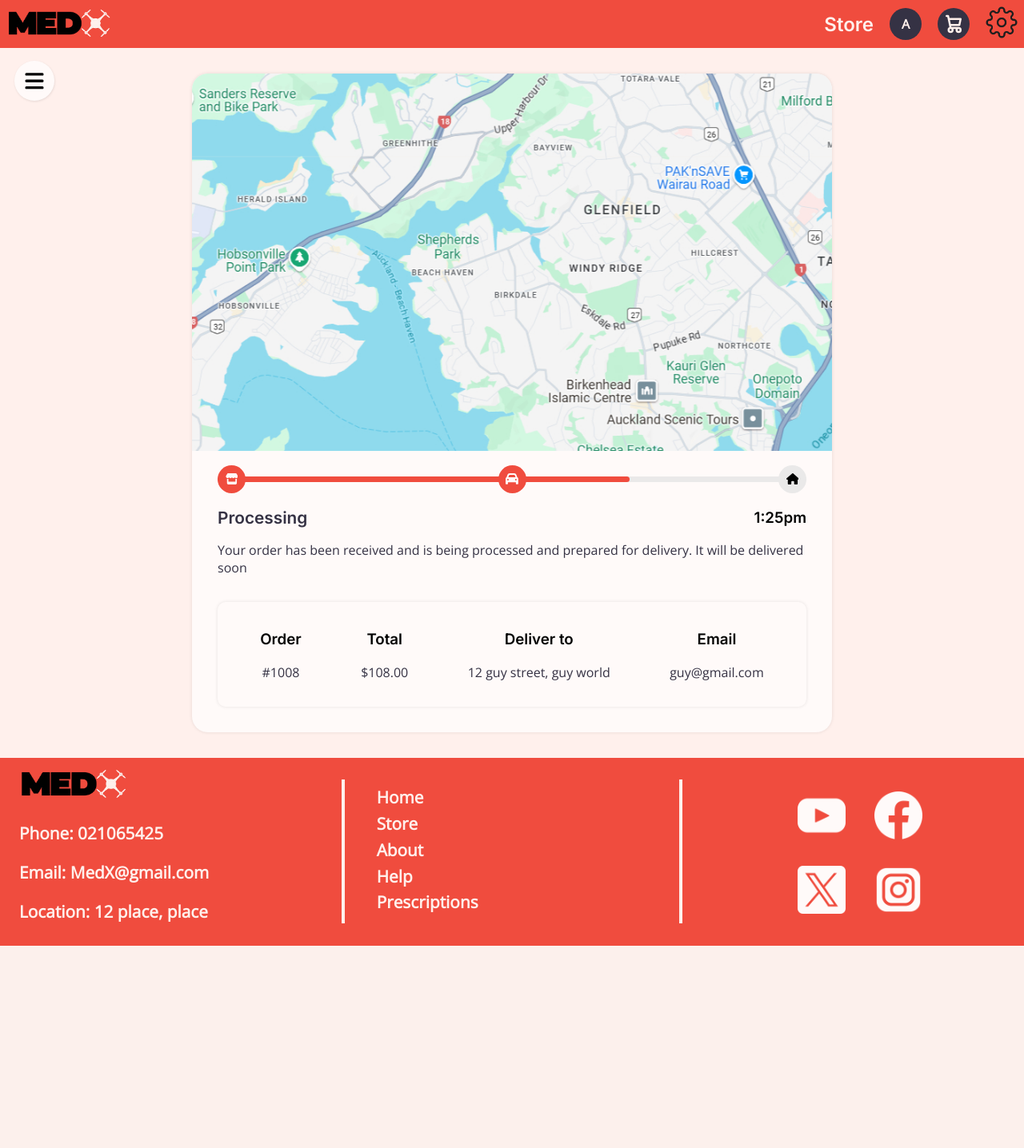
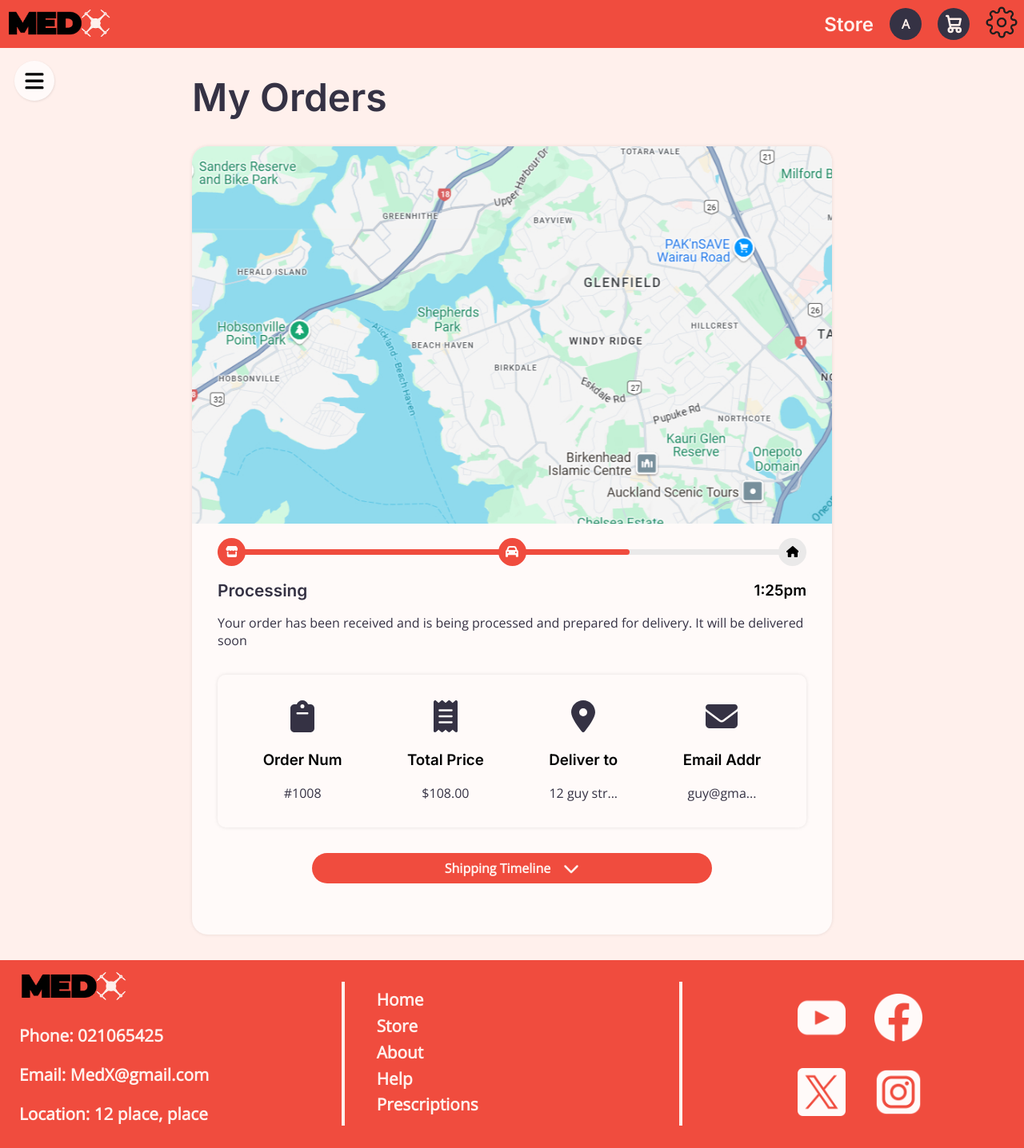
Before and after one commit to ash857/MedXWebsite, a PHP site: page /order-tracking.html in a window 1280 px wide. Shown: the whole page at 80% size. Before the commit the page ends 1183 px from the top, so only its background shows below. Run offline with PHP 8.4, Linux system fonts and the light colour scheme.

Commit message:
order tracking page after feedback

```diff
--- a/main.js
+++ b/main.js
@@ -304,3 +304,17 @@ function trackingButtonPressed(){
     });
   });
 }
+
+function copyOrderText(el) {
+  const text = el.querySelector(".text-to-copy").textContent;
+  navigator.clipboard.writeText(text);
+  const tooltip = el.querySelector(".tooltip-text");
+  const tooltipText = el.querySelector(".tooltip-text").textContent;
+  tooltip.textContent = "Copied!";
+  setTimeout(() => tooltip.textContent = tooltipText, 2000);
+}
+
+function toggleTimeline() {
+  const el = document.querySelector(".timeline");
+  el.classList.toggle("show");
+}
--- a/order-tracking.html
+++ b/order-tracking.html
@@ -91,7 +91,10 @@
                         <svg xmlns="http://www.w3.org/2000/svg" fill="currentColor" viewBox="0 0 576 512"><!--!Font Awesome Free 6.7.2 by @fontawesome - https://fontawesome.com License - https://fontawesome.com/license/free Copyright 2025 Fonticons, Inc.--><path d="M547.6 103.8L490.3 13.1C485.2 5 476.1 0 466.4 0L109.6 0C99.9 0 90.8 5 85.7 13.1L28.3 103.8c-29.6 46.8-3.4 111.9 51.9 119.4c4 .5 8.1 .8 12.1 .8c26.1 0 49.3-11.4 65.2-29c15.9 17.6 39.1 29 65.2 29c26.1 0 49.3-11.4 65.2-29c15.9 17.6 39.1 29 65.2 29c26.2 0 49.3-11.4 65.2-29c16 17.6 39.1 29 65.2 29c4.1 0 8.1-.3 12.1-.8c55.5-7.4 81.8-72.5 52.1-119.4zM499.7 254.9c0 0 0 0-.1 0c-5.3 .7-10.7 1.1-16.2 1.1c-12.4 0-24.3-1.9-35.4-5.3L448 384l-320 0 0-133.4c-11.2 3.5-23.2 5.4-35.6 5.4c-5.5 0-11-.4-16.3-1.1l-.1 0c-4.1-.6-8.1-1.3-12-2.3L64 384l0 64c0 35.3 28.7 64 64 64l320 0c35.3 0 64-28.7 64-64l0-64 0-131.4c-4 1-8 1.8-12.3 2.3z"/></svg>
                     </div>
                     <div class="order-tracking-text">
-                        <h3>Order 1</h3>
+                        <div class="order-title">
+                            <h3>Order 1</h3>
+                            <svg class="pen" xmlns="http://www.w3.org/2000/svg" fill="currentColor" viewBox="0 0 512 512"><!--!Font Awesome Free 6.7.2 by @fontawesome - https://fontawesome.com License - https://fontawesome.com/license/free Copyright 2025 Fonticons, Inc.--><path d="M471.6 21.7c-21.9-21.9-57.3-21.9-79.2 0L362.3 51.7l97.9 97.9 30.1-30.1c21.9-21.9 21.9-57.3 0-79.2L471.6 21.7zm-299.2 220c-6.1 6.1-10.8 13.6-13.5 21.9l-29.6 88.8c-2.9 8.6-.6 18.1 5.8 24.6s15.9 8.7 24.6 5.8l88.8-29.6c8.2-2.7 15.7-7.4 21.9-13.5L437.7 172.3 339.7 74.3 172.4 241.7zM96 64C43 64 0 107 0 160L0 416c0 53 43 96 96 96l256 0c53 0 96-43 96-96l0-96c0-17.7-14.3-32-32-32s-32 14.3-32 32l0 96c0 17.7-14.3 32-32 32L96 448c-17.7 0-32-14.3-32-32l0-256c0-17.7 14.3-32 32-32l96 0c17.7 0 32-14.3 32-32s-14.3-32-32-32L96 64z"/></svg>
+                        </div>
                         <p>Status: Processing</p>
                     </div>
                 </div>
@@ -100,7 +103,10 @@
                         <svg xmlns="http://www.w3.org/2000/svg" fill="currentColor"  viewBox="0 0 512 512"><!--!Font Awesome Free 6.7.2 by @fontawesome - https://fontawesome.com License - https://fontawesome.com/license/free Copyright 2025 Fonticons, Inc.--><path d="M135.2 117.4L109.1 192l293.8 0-26.1-74.6C372.3 104.6 360.2 96 346.6 96L165.4 96c-13.6 0-25.7 8.6-30.2 21.4zM39.6 196.8L74.8 96.3C88.3 57.8 124.6 32 165.4 32l181.2 0c40.8 0 77.1 25.8 90.6 64.3l35.2 100.5c23.2 9.6 39.6 32.5 39.6 59.2l0 144 0 48c0 17.7-14.3 32-32 32l-32 0c-17.7 0-32-14.3-32-32l0-48L96 400l0 48c0 17.7-14.3 32-32 32l-32 0c-17.7 0-32-14.3-32-32l0-48L0 256c0-26.7 16.4-49.6 39.6-59.2zM128 288a32 32 0 1 0 -64 0 32 32 0 1 0 64 0zm288 32a32 32 0 1 0 0-64 32 32 0 1 0 0 64z"/></svg>
                     </div>
                     <div class="order-tracking-text">
-                        <h3>Order 2</h3>
+                        <div class="order-title">
+                            <h3>Order 2</h3>
+                            <svg class="pen" xmlns="http://www.w3.org/2000/svg" fill="currentColor" viewBox="0 0 512 512"><!--!Font Awesome Free 6.7.2 by @fontawesome - https://fontawesome.com License - https://fontawesome.com/license/free Copyright 2025 Fonticons, Inc.--><path d="M471.6 21.7c-21.9-21.9-57.3-21.9-79.2 0L362.3 51.7l97.9 97.9 30.1-30.1c21.9-21.9 21.9-57.3 0-79.2L471.6 21.7zm-299.2 220c-6.1 6.1-10.8 13.6-13.5 21.9l-29.6 88.8c-2.9 8.6-.6 18.1 5.8 24.6s15.9 8.7 24.6 5.8l88.8-29.6c8.2-2.7 15.7-7.4 21.9-13.5L437.7 172.3 339.7 74.3 172.4 241.7zM96 64C43 64 0 107 0 160L0 416c0 53 43 96 96 96l256 0c53 0 96-43 96-96l0-96c0-17.7-14.3-32-32-32s-32 14.3-32 32l0 96c0 17.7-14.3 32-32 32L96 448c-17.7 0-32-14.3-32-32l0-256c0-17.7 14.3-32 32-32l96 0c17.7 0 32-14.3 32-32s-14.3-32-32-32L96 64z"/></svg>
+                        </div>
                         <p>Status: Delivering</p>
                     </div>
                 </div>
@@ -109,7 +115,10 @@
                         <svg xmlns="http://www.w3.org/2000/svg" fill="currentColor" viewBox="0 0 576 512"><!--!Font Awesome Free 6.7.2 by @fontawesome - https://fontawesome.com License - https://fontawesome.com/license/free Copyright 2025 Fonticons, Inc.--><path d="M547.6 103.8L490.3 13.1C485.2 5 476.1 0 466.4 0L109.6 0C99.9 0 90.8 5 85.7 13.1L28.3 103.8c-29.6 46.8-3.4 111.9 51.9 119.4c4 .5 8.1 .8 12.1 .8c26.1 0 49.3-11.4 65.2-29c15.9 17.6 39.1 29 65.2 29c26.1 0 49.3-11.4 65.2-29c15.9 17.6 39.1 29 65.2 29c26.2 0 49.3-11.4 65.2-29c16 17.6 39.1 29 65.2 29c4.1 0 8.1-.3 12.1-.8c55.5-7.4 81.8-72.5 52.1-119.4zM499.7 254.9c0 0 0 0-.1 0c-5.3 .7-10.7 1.1-16.2 1.1c-12.4 0-24.3-1.9-35.4-5.3L448 384l-320 0 0-133.4c-11.2 3.5-23.2 5.4-35.6 5.4c-5.5 0-11-.4-16.3-1.1l-.1 0c-4.1-.6-8.1-1.3-12-2.3L64 384l0 64c0 35.3 28.7 64 64 64l320 0c35.3 0 64-28.7 64-64l0-64 0-131.4c-4 1-8 1.8-12.3 2.3z"/></svg>
                     </div>
                     <div class="order-tracking-text">
-                        <h3>Order 3</h3>
+                        <div class="order-title">
+                            <h3>Order 3</h3>
+                            <svg class="pen" xmlns="http://www.w3.org/2000/svg" fill="currentColor" viewBox="0 0 512 512"><!--!Font Awesome Free 6.7.2 by @fontawesome - https://fontawesome.com License - https://fontawesome.com/license/free Copyright 2025 Fonticons, Inc.--><path d="M471.6 21.7c-21.9-21.9-57.3-21.9-79.2 0L362.3 51.7l97.9 97.9 30.1-30.1c21.9-21.9 21.9-57.3 0-79.2L471.6 21.7zm-299.2 220c-6.1 6.1-10.8 13.6-13.5 21.9l-29.6 88.8c-2.9 8.6-.6 18.1 5.8 24.6s15.9 8.7 24.6 5.8l88.8-29.6c8.2-2.7 15.7-7.4 21.9-13.5L437.7 172.3 339.7 74.3 172.4 241.7zM96 64C43 64 0 107 0 160L0 416c0 53 43 96 96 96l256 0c53 0 96-43 96-96l0-96c0-17.7-14.3-32-32-32s-32 14.3-32 32l0 96c0 17.7-14.3 32-32 32L96 448c-17.7 0-32-14.3-32-32l0-256c0-17.7 14.3-32 32-32l96 0c17.7 0 32-14.3 32-32s-14.3-32-32-32L96 64z"/></svg>
+                        </div>
                         <p>Status: Processing</p>
                     </div>
                 </div>
@@ -124,6 +133,9 @@
     </div>
 
     <div class="orders">
+        <div class="order-header">
+            <h2>My Orders</h2>
+        </div>
         <div class="order-container">
             <img src="images/map.png" alt="delivery map">
             <div class="order-content">
@@ -152,20 +164,103 @@
                 </div>
                 <div class="order-details-container">
                     <div class="order-text">
-                        <h3>Order</h3>
+                        <svg xmlns="http://www.w3.org/2000/svg" fill="currentColor" viewBox="0 0 384 512"><!--!Font Awesome Free 6.7.2 by @fontawesome - https://fontawesome.com License - https://fontawesome.com/license/free Copyright 2025 Fonticons, Inc.--><path d="M192 0c-41.8 0-77.4 26.7-90.5 64L64 64C28.7 64 0 92.7 0 128L0 448c0 35.3 28.7 64 64 64l256 0c35.3 0 64-28.7 64-64l0-320c0-35.3-28.7-64-64-64l-37.5 0C269.4 26.7 233.8 0 192 0zm0 64a32 32 0 1 1 0 64 32 32 0 1 1 0-64zM112 192l160 0c8.8 0 16 7.2 16 16s-7.2 16-16 16l-160 0c-8.8 0-16-7.2-16-16s7.2-16 16-16z"/></svg>
+                        <h3>Order Num</h3>
                         <p>#1008</p>
                     </div>
                     <div class="order-text">
-                        <h3>Total</h3>
+                        <svg xmlns="http://www.w3.org/2000/svg" fill="currentColor" viewBox="0 0 384 512"><!--!Font Awesome Free 6.7.2 by @fontawesome - https://fontawesome.com License - https://fontawesome.com/license/free Copyright 2025 Fonticons, Inc.--><path d="M14 2.2C22.5-1.7 32.5-.3 39.6 5.8L80 40.4 120.4 5.8c9-7.7 22.3-7.7 31.2 0L192 40.4 232.4 5.8c9-7.7 22.3-7.7 31.2 0L304 40.4 344.4 5.8c7.1-6.1 17.1-7.5 25.6-3.6s14 12.4 14 21.8l0 464c0 9.4-5.5 17.9-14 21.8s-18.5 2.5-25.6-3.6L304 471.6l-40.4 34.6c-9 7.7-22.3 7.7-31.2 0L192 471.6l-40.4 34.6c-9 7.7-22.3 7.7-31.2 0L80 471.6 39.6 506.2c-7.1 6.1-17.1 7.5-25.6 3.6S0 497.4 0 488L0 24C0 14.6 5.5 6.1 14 2.2zM96 144c-8.8 0-16 7.2-16 16s7.2 16 16 16l192 0c8.8 0 16-7.2 16-16s-7.2-16-16-16L96 144zM80 352c0 8.8 7.2 16 16 16l192 0c8.8 0 16-7.2 16-16s-7.2-16-16-16L96 336c-8.8 0-16 7.2-16 16zM96 240c-8.8 0-16 7.2-16 16s7.2 16 16 16l192 0c8.8 0 16-7.2 16-16s-7.2-16-16-16L96 240z"/></svg>
+                        <h3>Total Price</h3>
                         <p>$108.00</p>
                     </div>
-                    <div class="order-text">
+                    <div class="order-text" onclick="copyOrderText(self)">
+                        <svg xmlns="http://www.w3.org/2000/svg" fill="currentColor" viewBox="0 0 384 512"><!--!Font Awesome Free 6.7.2 by @fontawesome - https://fontawesome.com License - https://fontawesome.com/license/free Copyright 2025 Fonticons, Inc.--><path d="M215.7 499.2C267 435 384 279.4 384 192C384 86 298 0 192 0S0 86 0 192c0 87.4 117 243 168.3 307.2c12.3 15.3 35.1 15.3 47.4 0zM192 128a64 64 0 1 1 0 128 64 64 0 1 1 0-128z"/></svg>
                         <h3>Deliver to</h3>
-                        <p>12 guy street, guy world</p>
+                        <p class="text-to-copy">12 guy str...</p>
+                        <div class="tooltip-text">12 guy street, guy world</div>
                     </div>
-                    <div class="order-text">
-                        <h3>Email</h3>
-                        <p>guy@gmail.com</p>
+                    <div class="order-text" onclick="copyOrderText(self)">
+                        <svg xmlns="http://www.w3.org/2000/svg" fill="currentColor" viewBox="0 0 512 512"><!--!Font Awesome Free 6.7.2 by @fontawesome - https://fontawesome.com License - https://fontawesome.com/license/free Copyright 2025 Fonticons, Inc.--><path d="M48 64C21.5 64 0 85.5 0 112c0 15.1 7.1 29.3 19.2 38.4L236.8 313.6c11.4 8.5 27 8.5 38.4 0L492.8 150.4c12.1-9.1 19.2-23.3 19.2-38.4c0-26.5-21.5-48-48-48L48 64zM0 176L0 384c0 35.3 28.7 64 64 64l384 0c35.3 0 64-28.7 64-64l0-208L294.4 339.2c-22.8 17.1-54 17.1-76.8 0L0 176z"/></svg>
+                        <h3>Email Addr</h3>
+                        <p class="text-to-copy">guy@gma...</p>
+                        <div class="tooltip-text">guy@guy@gmail.com</div>
+                    </div>
+                </div>
+                <div class="order-tracking-timeline">
+                    <button class="timeline-toggle" onclick="toggleTimeline()">
+                        Shipping Timeline
+                        <svg xmlns="http://www.w3.org/2000/svg" fill ="currentColor" viewBox="0 0 512 512"><!--!Font Awesome Free 6.7.2 by @fontawesome - https://fontawesome.com License - https://fontawesome.com/license/free Copyright 2025 Fonticons, Inc.--><path d="M233.4 406.6c12.5 12.5 32.8 12.5 45.3 0l192-192c12.5-12.5 12.5-32.8 0-45.3s-32.8-12.5-45.3 0L256 338.7 86.6 169.4c-12.5-12.5-32.8-12.5-45.3 0s-12.5 32.8 0 45.3l192 192z"/></svg>
+                    </button>
+
+                    <div class="timeline">
+                        <div class="timeline-item">
+                            <div class="timeline-left">
+                                <h3>11:20</h3>
+                                <p>Nov 16</p>
+                            </div>
+                            <div class="timeline-center">
+                                <div class="indicator-circle active">
+                                    <svg xmlns="http://www.w3.org/2000/svg" fill="currentColor" viewBox="0 0 576 512"><!--!Font Awesome Free 6.7.2 by @fontawesome - https://fontawesome.com License - https://fontawesome.com/license/free Copyright 2025 Fonticons, Inc.--><path d="M547.6 103.8L490.3 13.1C485.2 5 476.1 0 466.4 0L109.6 0C99.9 0 90.8 5 85.7 13.1L28.3 103.8c-29.6 46.8-3.4 111.9 51.9 119.4c4 .5 8.1 .8 12.1 .8c26.1 0 49.3-11.4 65.2-29c15.9 17.6 39.1 29 65.2 29c26.1 0 49.3-11.4 65.2-29c15.9 17.6 39.1 29 65.2 29c26.2 0 49.3-11.4 65.2-29c16 17.6 39.1 29 65.2 29c4.1 0 8.1-.3 12.1-.8c55.5-7.4 81.8-72.5 52.1-119.4zM499.7 254.9c0 0 0 0-.1 0c-5.3 .7-10.7 1.1-16.2 1.1c-12.4 0-24.3-1.9-35.4-5.3L448 384l-320 0 0-133.4c-11.2 3.5-23.2 5.4-35.6 5.4c-5.5 0-11-.4-16.3-1.1l-.1 0c-4.1-.6-8.1-1.3-12-2.3L64 384l0 64c0 35.3 28.7 64 64 64l320 0c35.3 0 64-28.7 64-64l0-64 0-131.4c-4 1-8 1.8-12.3 2.3z"/></svg>
+                                </div>
+                            </div>
+                            <div class="timeline-right">
+                                <h2>Order Received</h2>
+                            </div>
+                        </div>
+
+                        <div class="timeline-item">
+                            <div class="timeline-left inbetween-timeline">
+                                <h3>12:35</h3>
+                                <p>Nov 16</p>
+                            </div>
+                            <div class="timeline-center">
+                                <div class="timeline-dot"></div>
+                            </div>
+                            <div class="timeline-right">
+                                <p>Your order is being processed in Dubai - UAE warehouse.</p>
+                            </div>
+                        </div>
+
+                        <div class="timeline-item">
+                            <div class="timeline-left">
+                                <h3>15:10</h3>
+                                <p>Nov 16</p>
+                            </div>
+                            <div class="timeline-center">
+                                <div class="indicator-circle active">
+                                    <svg xmlns="http://www.w3.org/2000/svg" fill="currentColor" viewBox="0 0 576 512"><!--!Font Awesome Free 6.7.2 by @fontawesome - https://fontawesome.com License - https://fontawesome.com/license/free Copyright 2025 Fonticons, Inc.--><path d="M547.6 103.8L490.3 13.1C485.2 5 476.1 0 466.4 0L109.6 0C99.9 0 90.8 5 85.7 13.1L28.3 103.8c-29.6 46.8-3.4 111.9 51.9 119.4c4 .5 8.1 .8 12.1 .8c26.1 0 49.3-11.4 65.2-29c15.9 17.6 39.1 29 65.2 29c26.1 0 49.3-11.4 65.2-29c15.9 17.6 39.1 29 65.2 29c26.2 0 49.3-11.4 65.2-29c16 17.6 39.1 29 65.2 29c4.1 0 8.1-.3 12.1-.8c55.5-7.4 81.8-72.5 52.1-119.4zM499.7 254.9c0 0 0 0-.1 0c-5.3 .7-10.7 1.1-16.2 1.1c-12.4 0-24.3-1.9-35.4-5.3L448 384l-320 0 0-133.4c-11.2 3.5-23.2 5.4-35.6 5.4c-5.5 0-11-.4-16.3-1.1l-.1 0c-4.1-.6-8.1-1.3-12-2.3L64 384l0 64c0 35.3 28.7 64 64 64l320 0c35.3 0 64-28.7 64-64l0-64 0-131.4c-4 1-8 1.8-12.3 2.3z"/></svg>
+                                </div>
+                            </div>
+                            <div class="timeline-right">
+                                <h2>Order Processed</h2>
+                            </div>
+                        </div>
+
+                        <div class="timeline-item">
+                            <div class="timeline-left inbetween-timeline">
+                                <h3>10:00</h3>
+                                <p>Nov 18</p>
+                            </div>
+                            <div class="timeline-center">
+                                <div class="timeline-dot"></div>
+                            </div>
+                            <div class="timeline-right">
+                                <p>Your order is being processed in Dubai - UAE warehouse.</p>
+                            </div>
+                        </div>
+
+                        <div class="timeline-item">
+                            <div class="timeline-left inbetween-timeline">
+                                <h3>17:00</h3>
+                                <p>Nov 18</p>
+                            </div>
+                            <div class="timeline-center">
+                                <div class="timeline-dot"></div>
+                            </div>
+                            <div class="timeline-right">
+                                <p>Your order is being processed in Dubai - UAE warehouse.</p>
+                            </div>
+                        </div>
                     </div>
                 </div>
             </div>
--- a/styles/styles.css
+++ b/styles/styles.css
@@ -1330,7 +1330,6 @@ input {
     flex-direction: column;
     align-items: center;
     justify-content: center;
-    gap: 2rem;
 }
 
 .order-tracking-button{
@@ -1340,6 +1339,7 @@ input {
     justify-content: flex-start;
     gap: 1rem;
     padding-left: 1rem;
+    margin-bottom: 1rem;
     align-items: center;
     box-shadow: 0 0 2px rgba(0, 0, 0, 0.2);
     border-radius: 5px;
@@ -1354,6 +1354,10 @@ input {
     color: var(--accent2-color);
 }
 
+.order-tracking-button.active .pen{
+    color: var(--accent2-color);
+}
+
 .order-tracking-button p{
     font-size: 1em;
     color: var(--accent1-color);
@@ -1364,6 +1368,21 @@ input {
     font-size: 1.2em;
 }
 
+.order-title{
+    display: flex;
+    flex-direction: row;
+    align-items: center;
+    gap: 0.5rem;
+}
+
+.order-title svg{
+    width: 15px;
+    height: 15px;
+    color: var(--accent1-color);
+    margin-right: 0.5rem;
+}
+
+
 .search-bar-tracking-container{
     position: relative;
 }
@@ -1372,10 +1391,37 @@ input {
     box-shadow: 0 0 2px rgba(0, 0, 0, 0.2);;
 }
 
+.order-header-container{
+    width: 100%;
+    display: flex;
+    align-items: center;
+    justify-content: space-between;
+}
+
+.order-header{
+    display: flex;
+    flex-direction: column;
+    align-items: flex-start;
+    justify-content: center;
+    width: 100%;
+    max-width: 800px;
+    margin-bottom: 2rem;
+}
+
+.order-header h2{
+    color: var(--accent1-color);
+}
+
+.order-header h3{
+    color: var(--accent1-color);
+    font-size: 1.6em;
+}
+
 .orders{
     width: 100%;
     padding: 2rem;
     display: flex;
+    flex-direction: column;
     justify-content: center;
     align-items: center;
 }
@@ -1493,12 +1539,169 @@ input {
 .order-details-container {
     width: 100%;
     border-radius: 10px;
-    padding: 1rem;
+    padding: 2rem;
     text-align: center;
     margin-top: 2rem;
     display: flex;
     justify-content: space-around;
-    box-shadow: 0 0 4px rgba(0, 0, 0, 0.1);
+    align-items: flex-start;
+    box-shadow: 0 0 5px rgba(0, 0, 0, 0.1);
+    flex-wrap: wrap;
+    gap: 2rem;
+}
+
+.order-text{
+    position: relative;
+}
+
+.order-text p {
+    padding: 0;
+    margin: 0;
+}
+
+.order-text svg{
+    width: 40px;
+    height: 40px;
+    color: var(--accent1-color);
+}
+
+.tooltip-text {
+  visibility: hidden;
+  opacity: 1;
+  width: max-content;
+  background-color: var(--accent1-color);
+  color: var(--primary-color);
+  text-align: center;
+  padding: 6px 10px;
+  border-radius: 4px;
+  font-size: 0.75rem;
+  font-family: 'Open Sans', sans-serif;
+  white-space: nowrap;
+  position: absolute;
+  bottom: 110%; /* show above */
+  left: 50%;
+  transform: translateX(-50%);
+  z-index: 10;
+  transition: opacity 0.2s ease;
+}
+
+
+.order-text:hover .tooltip-text {
+  visibility: visible;
+  opacity: 1;
+}
+
+.order-tracking-timeline{
+    display: flex;
+    flex-direction: column;
+    justify-content: center;
+    align-items: center;
+    margin: 2rem;
+    width: 100%;
+}
+
+.timeline-toggle{
+    background-color: var(--accent2-color);
+    color: var(--primary-color);
+    border: none;
+    padding: 0.5rem 1rem;
+    font-size: 1em;
+    font-family: var(--font-text);
+    font-weight: bold;
+    border-radius: 50px;
+    cursor: pointer;
+    transition: background-color 0.3s ease;
+    width: 100%;
+    max-width: 500px;
+    display: flex;
+    justify-content: center;
+    align-items: center;
+    gap: 1rem;
+}
+
+.timeline-toggle svg {
+    width: 20px;
+    height: 20px;
+}
+
+.timeline {
+    display: none;
+    flex-direction: column;
+    position: relative;
+    width: 100%;
+    max-width: 500px;
+    gap: 2rem;
+    margin: 2rem;
+    margin-top: 1rem;
+    padding: 1rem;
+    border-top: 2px solid #eee;
+}
+
+.timeline-item {
+    display: flex;
+    align-items: center;
+    justify-content: flex-start;
+    gap: 1rem;
+}
+
+.timeline-left {
+    width: 80px;
+    text-align: right;
+    padding-right: 10px;
+    display: flex;
+    flex-direction: column;
+    align-items: center;
+    justify-content: center;
+}
+
+.timeline-left h3, .timeline-left p {
+    margin: 0;
+}
+
+.inbetween-timeline h3, .inbetween-timeline p{
+    color: #A0A0A0;
+}
+
+.timeline-center {
+    display: flex;
+    width: 100%;
+    justify-content: center;
+    align-items: center;
+    max-width: 40px;
+}
+
+.timeline-dot{
+    width: 10px;
+    height: 10px;
+    background-color: var(--accent1-color);
+    border-radius: 50%;
+}
+
+.timeline-right {
+    flex: 1;
+    padding-left: 10px;
+}
+
+.timeline-right h4 {
+    margin: 0 0 6px;
+    font-size: 16px;
+    color: #333;
+}
+
+.timeline-right p {
+    margin: 0;
+    font-size: 1em;
+    color: #666;
+}
+
+.timeline-item:last-child .line {
+    display: none; /* Hide line for the last item */
+}
+
+
+
+.timeline.show{
+    display: flex;
 }
 
 
```
